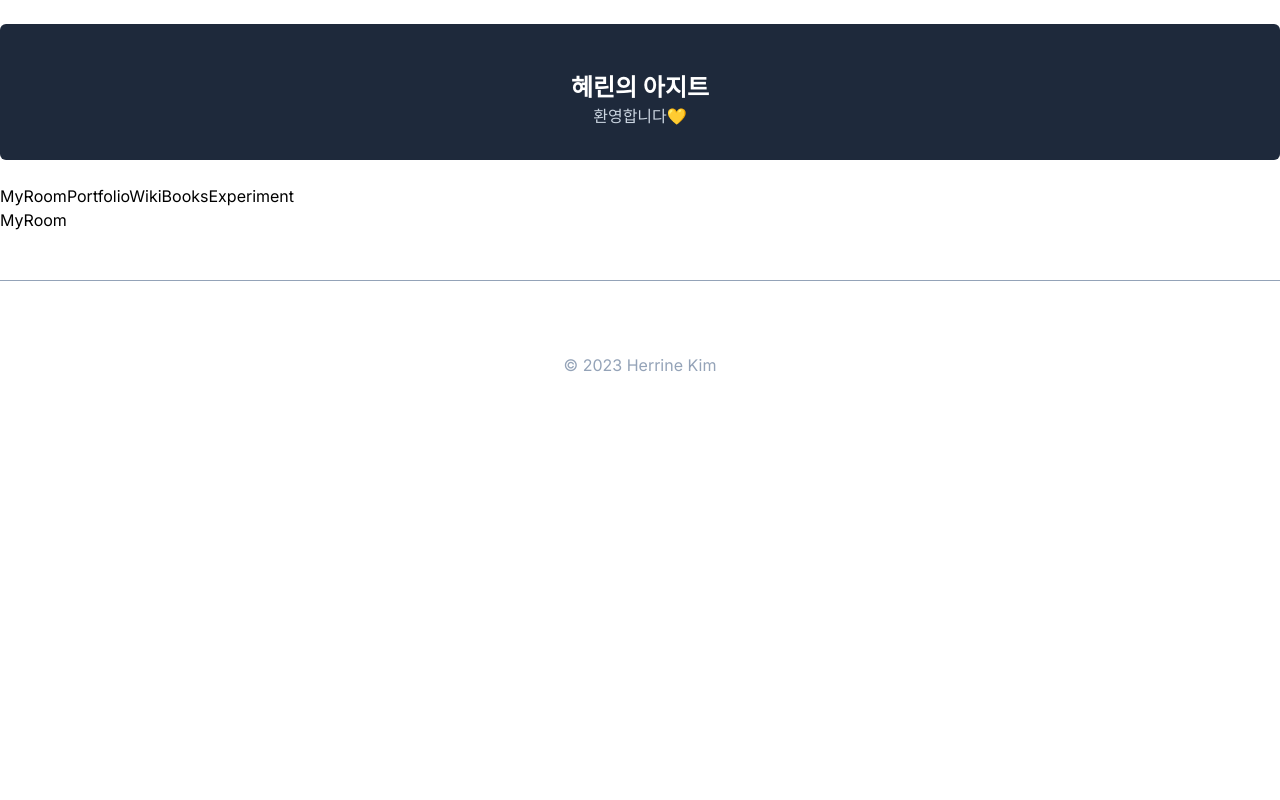
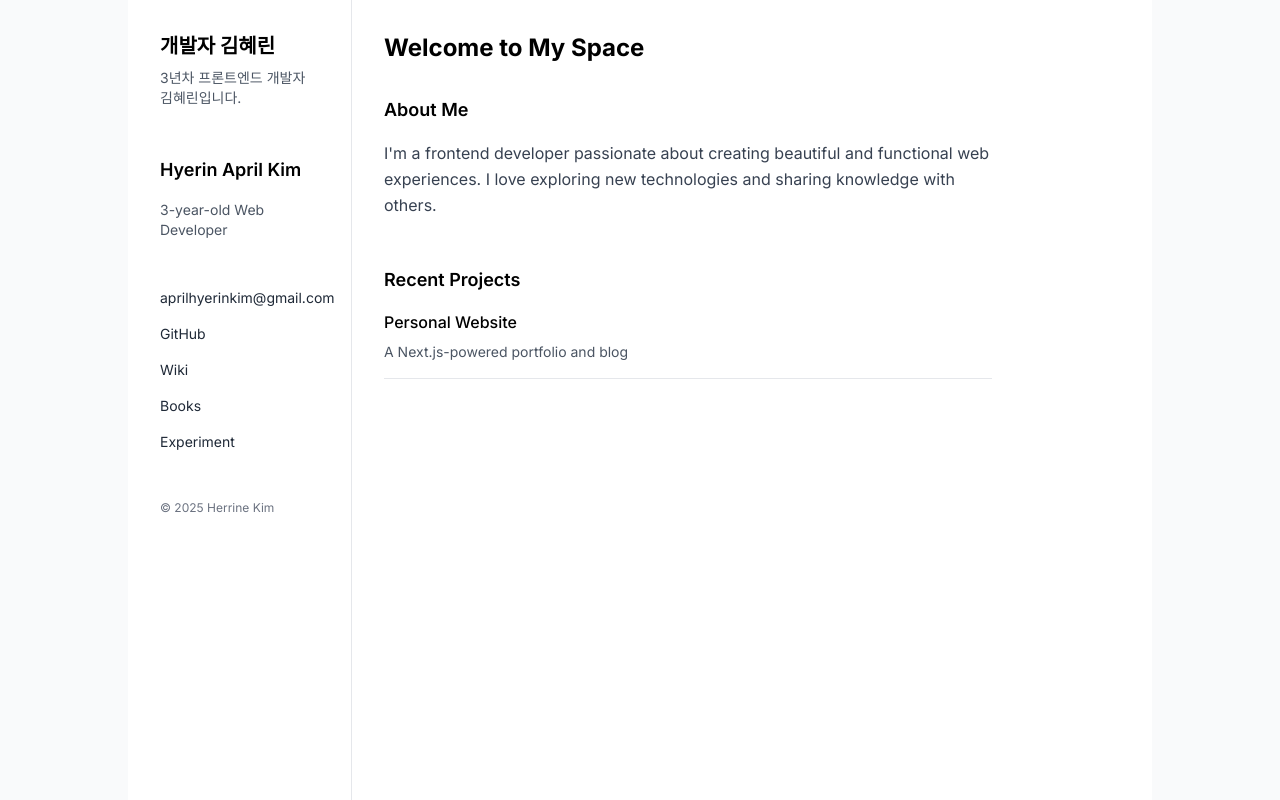
Before and after one commit to HerrineKim/homepage, a Next.js app: page / in a window 1280 px wide. Built offline with nearby package versions, Linux system fonts and the light colour scheme.

Commit message:
chore: upgrade nextjs to 15

```diff
--- a/next.config.js
+++ b/next.config.js
@@ -2,7 +2,6 @@
 const nextConfig = {
   reactStrictMode: true,
   experimental: {
-    appDir: true,
     // fontLoaders: {
     //   loader: '@next/font/google',
     //   options: { subsets: ['latin'] },
--- a/package.json
+++ b/package.json
@@ -10,10 +10,8 @@
   "dependencies": {
     "@commitlint/cli": "^17.4.2",
     "@commitlint/config-conventional": "^17.4.2",
-    "@next/font": "^13.2.1",
-    "@toast-ui/editor": "^3.2.1",
+    "@toast-ui/editor": "^3.1.0",
     "@toast-ui/editor-plugin-color-syntax": "^3.1.0",
-    "@toast-ui/react-editor": "^3.2.2",
     "@types/node": "18.11.18",
     "@types/react": "18.0.27",
     "@types/react-dom": "18.0.10",
@@ -30,7 +28,7 @@
     "gray-matter": "^4.0.3",
     "husky": "^8.0.3",
     "markdown-to-jsx": "^7.1.9",
-    "next": "13.1.6",
+    "next": "15.2.3",
     "react": "18.2.0",
     "react-dom": "18.2.0",
     "react-icons": "^4.8.0",
--- a/src/app/fonts.ts
+++ b/src/app/fonts.ts
@@ -1,4 +1,4 @@
-import { Inter, Roboto_Mono } from '@next/font/google'
+import { Inter, Roboto_Mono } from 'next/font/google'
 
 export const inter = Inter({
   subsets: ['latin'],
--- a/src/app/head.tsx
+++ b/src/app/head.tsx
@@ -4,13 +4,13 @@ export default function Head() {
   // TODO 이곳에서 SNS에 URL을 공유할 때 미리보기가 가능한 Open Graph 설정도 할 수 있다.
   return (
     <>
-      <title>혜린의 아지트</title>
+      <title>개발자 김혜린</title>
       <meta charSet='utf-8' />
       <meta content='width=device-width, initial-scale=1' name='viewport' />
-      <meta name='description' content='개발자 혜린의 아지트' />
+      <meta name='description' content='개발자 김혜린' />
       <meta
         name='keywords'
-        content='개발자, 프론트엔드, 프론트엔드 개발자, 혜린, 혜린의 아지트, Frontend, Frontend Developer, HerrineKim, aprilkim98'
+        content='개발자, 프론트엔드, 프론트엔드 개발자, 혜린, Frontend, Frontend Developer, HerrineKim, aprilkim98'
       />
       <meta name='author' content='HerrineKim' />
       <link rel='icon' href='/favicon.ico' />
--- a/src/app/layout.tsx
+++ b/src/app/layout.tsx
@@ -7,32 +7,62 @@ export default function RootLayout({
 }: {
   children: React.ReactNode
 }) {
-  const navBar = (
-    <nav>
-      <Link href='/'>MyRoom</Link>
-      <Link href='/portfolio'>Portfolio</Link>
-      <Link href='/wiki'>Wiki</Link>
-      <Link href='/books'>Books</Link>
-      <Link href='/experiment'>Experiment</Link>
-    </nav>
-  )
+  const sideBar = (
+    <div className='w-full p-8 border-b md:w-56 md:border-r md:border-b-0'>
+      <div className='mb-8 md:mb-12'>
+        <Link href='/'>
+          <h1 className='mb-2 text-xl font-bold'>개발자 김혜린</h1>
+        </Link>
+        <p className='text-sm text-gray-600'>
+          3년차 프론트엔드 개발자 김혜린입니다.
+        </p>
+      </div>
 
-  const header = (
-    <header>
-      <div className='text-center bg-slate-800 p-8 my-6 rounded-md'>
-        <Link href='/'>
-          <h1 className='text-2xl text-white font-bold mt-4'>혜린의 아지트</h1>
+      {/* Profile Section */}
+      <div className='mb-8 md:mb-12'>
+        <h2 className='mb-4 text-lg font-semibold'>Hyerin April Kim</h2>
+        <p className='text-sm text-gray-600'>3-year-old Web Developer</p>
+      </div>
+
+      {/* Information */}
+      <nav className='flex flex-col space-y-4'>
+        <a
+          href='mailto:aprilhyerinkim@gmail.com'
+          className='text-sm text-gray-800 hover:text-gray-600'
+        >
+          aprilhyerinkim@gmail.com
+        </a>
+        <Link
+          href='https://github.com/HerrineKim'
+          className='text-sm text-gray-800 hover:text-gray-600'
+        >
+          GitHub
         </Link>
-        <p className='text-slate-300'>환영합니다💛</p>
+        <Link
+          href='/wiki'
+          className='text-sm text-gray-800 hover:text-gray-600'
+        >
+          Wiki
+        </Link>
+        <Link
+          href='/books'
+          className='text-sm text-gray-800 hover:text-gray-600'
+        >
+          Books
+        </Link>
+        <Link
+          href='/experiment'
+          className='text-sm text-gray-800 hover:text-gray-600'
+        >
+          Experiment
+        </Link>
+      </nav>
+
+      {/* Footer */}
+      <div className='pt-8 mt-auto text-xs text-gray-500 md:pt-12'>
+        <p>© 2025 Herrine Kim</p>
       </div>
-    </header>
-  )
-
-  const footer = (
-    <footer className='border-t border-slate-400 mt-12 py-12 text-center text-slate-400'>
-      <br />
-      <p>© 2023 Herrine Kim</p>
-    </footer>
+    </div>
   )
 
   return (
@@ -42,12 +72,10 @@ export default function RootLayout({
         head.tsx. Find out more at https://beta.nextjs.org/docs/api-reference/file-conventions/head
       */}
       <head />
-      <body>
-        <div className='mx-auto max-w-7xl'>
-          {header}
-          {navBar}
-          {children}
-          {footer}
+      <body className='bg-gray-50'>
+        <div className='flex flex-col max-w-5xl min-h-screen mx-auto bg-white md:flex-row'>
+          {sideBar}
+          <main className='flex-1 max-w-2xl p-8'>{children}</main>
         </div>
       </body>
     </html>
--- a/src/app/page.tsx
+++ b/src/app/page.tsx
@@ -1,7 +1,29 @@
 export default function HomePage() {
   return (
-    <>
-      <h1>MyRoom</h1>
-    </>
+    <div>
+      <h1 className='text-2xl font-bold mb-8'>Welcome to My Space</h1>
+
+      <section className='mb-12'>
+        <h2 className='text-lg font-semibold mb-4'>About Me</h2>
+        <p className='text-gray-700 leading-relaxed'>
+          I&apos;m a frontend developer passionate about creating beautiful and
+          functional web experiences. I love exploring new technologies and
+          sharing knowledge with others.
+        </p>
+      </section>
+
+      <section className='mb-12'>
+        <h2 className='text-lg font-semibold mb-4'>Recent Projects</h2>
+        <div className='space-y-6'>
+          <div className='border-b pb-4'>
+            <h3 className='font-medium mb-2'>Personal Website</h3>
+            <p className='text-gray-600 text-sm'>
+              A Next.js-powered portfolio and blog
+            </p>
+          </div>
+          {/* Add more projects as needed */}
+        </div>
+      </section>
+    </div>
   )
 }
```
Also changed, not shown: 2 other files (tests, documents, lock files or other folders).
